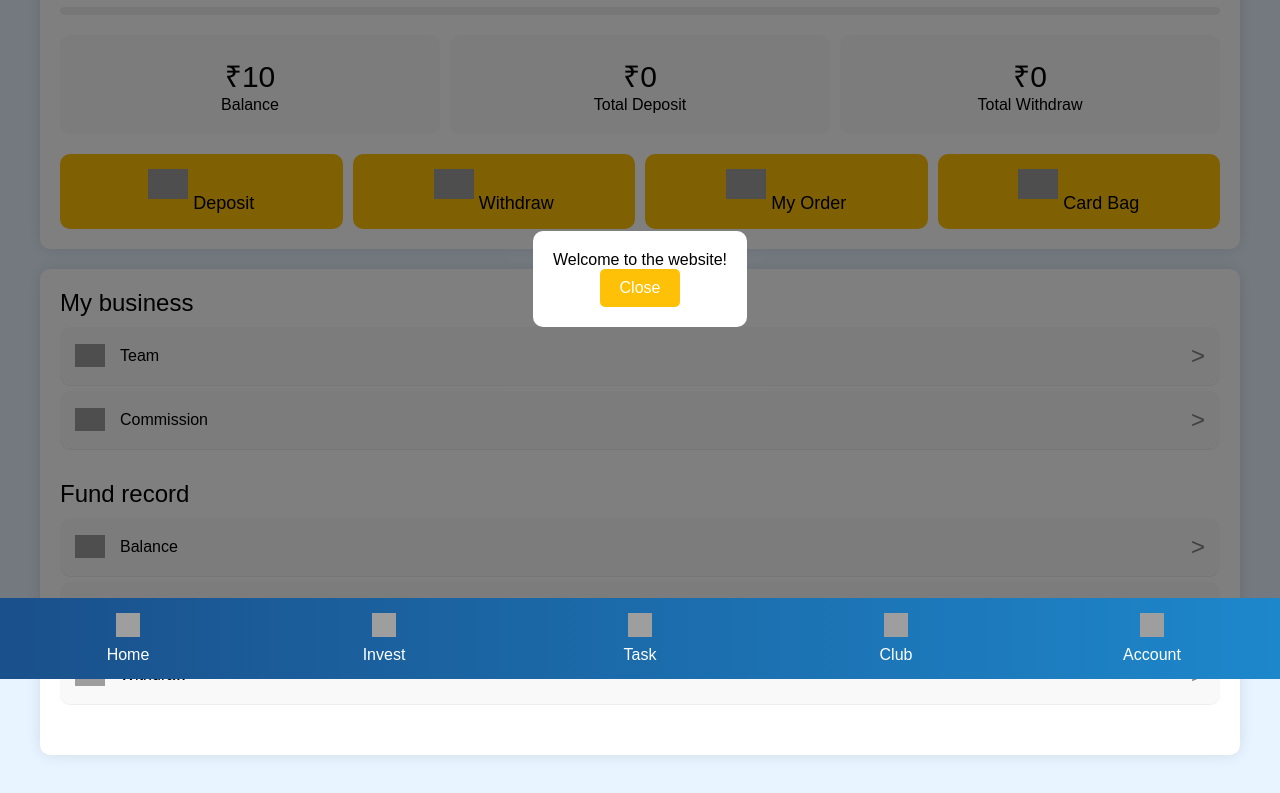
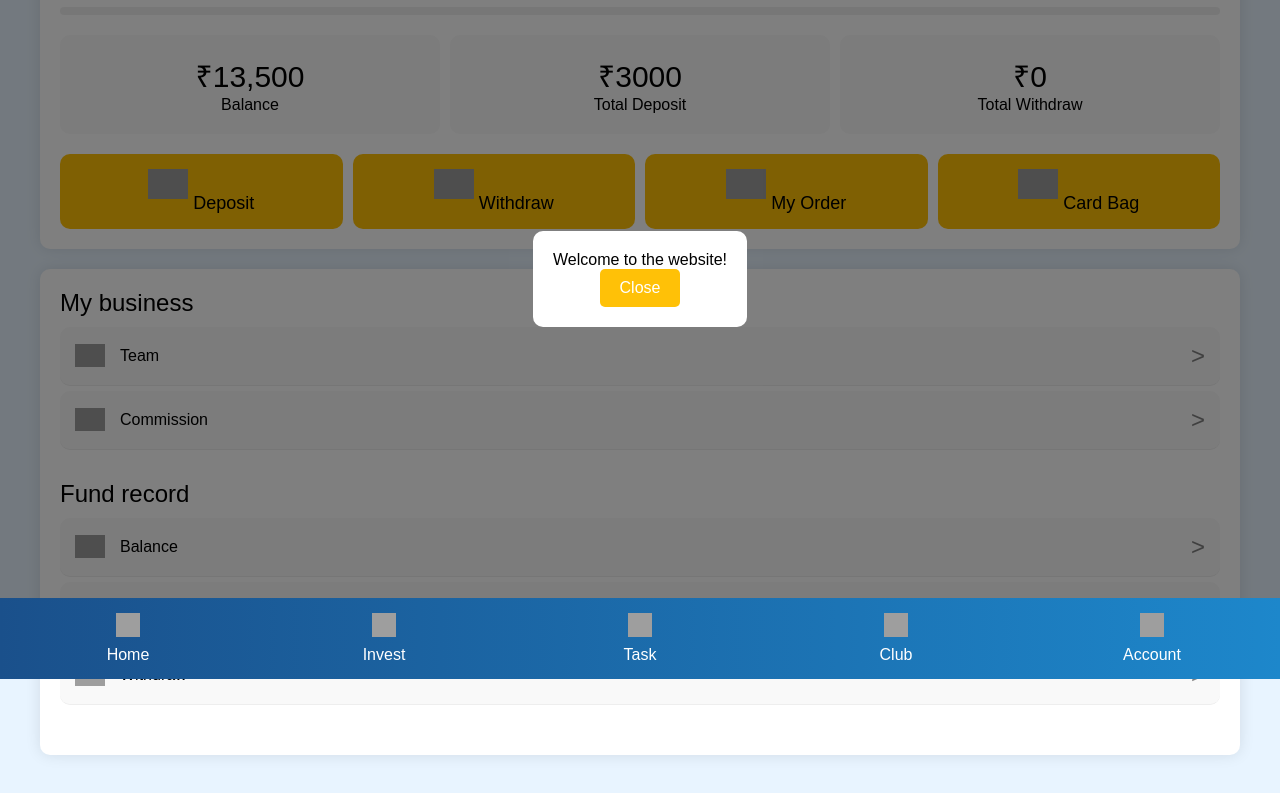
Before and after one commit to bigwin-prog/PIDLITE, a plain HTML site: page account.html in a window 1280 px wide. Shown: the part 121-914 px from the top of the page. Drawn offline with Linux system fonts and the light colour scheme; grey boxes are pictures that could not be loaded.

Commit message:
Update account.html

```diff
--- a/account.html
+++ b/account.html
@@ -267,11 +267,11 @@
 
         <div class="balance-section">
             <div class="balance-item">
-                <span>₹10</span>
+                <span>₹13,500</span>
                 Balance
             </div>
             <div class="balance-item">
-                <span>₹0</span>
+                <span>₹3000</span>
                 Total Deposit
             </div>
             <div class="balance-item">
```
